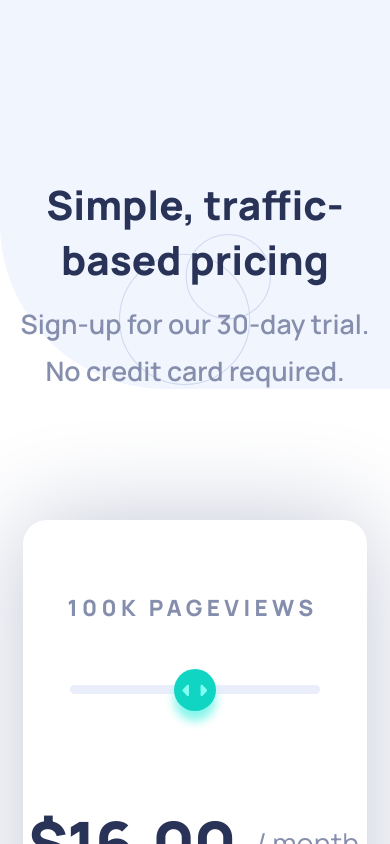
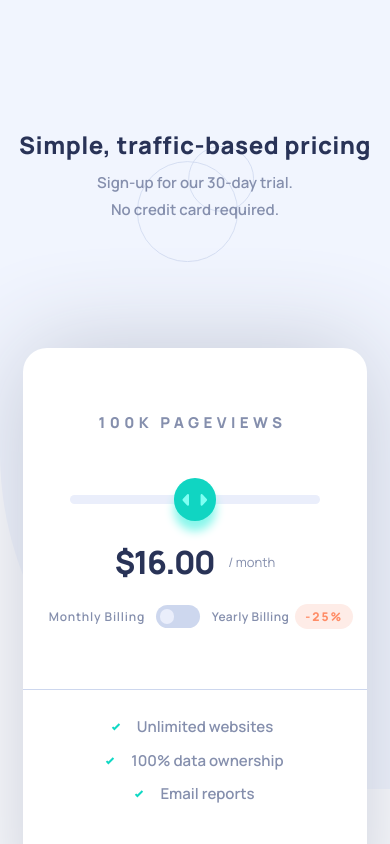
Before and after one commit to hrk-berserker27/Pricing-component, a Next.js app in the folder Next-app/: page / in a window 390 px wide. Shown: the top 844 px of the page. Built offline with nearby package versions, Linux system fonts and the light colour scheme.

Commit message:
Fixed all issues related to mobile layout

```diff
--- a/Next-app/pages/index.js
+++ b/Next-app/pages/index.js
@@ -1,5 +1,5 @@
 import Head from "next/head";
-import { useState, useEffect } from "react";
+import { useState } from "react";
 export default function App() {
   const [defaultValue, setValue] = useState("3");
 
--- a/Next-app/styles/styles.scss
+++ b/Next-app/styles/styles.scss
@@ -12,44 +12,53 @@
 main {
     min-height: 100vh;
     overflow: hidden;
-    max-width: 750px;
+    width: 100%;
     display: flex;
     flex-direction: column;
     align-items: center;
     background-image: url("../public/images/bg-pattern.svg");
-    background-size: 320%;
+    background-size: 649%;
     background-repeat: no-repeat;
     padding-bottom: 8em;
+    padding-top: 3em;
 
-    @media (min-width: 1000px) {
+
+    @media (min-width: 1050px) {
+        padding-top: 0.7em;
         max-width: 100vw;
         background-size: 120%;
-        background-position: 35% -8%;
+        background-position: 35% -7.5%;
+        padding-bottom: 8em;
     }
 }
 
 .main-header {
-    padding-top: 8.8em;
+    padding-top: 5em;
     text-align: center;
-    font-size: 1.26rem;
+    font-size: 1rem;
     display: flex;
     flex-direction: column;
     background-image: url(../public/images/pattern-circles.svg);
-    padding-bottom: 6.5em;
+    padding-bottom: 8em;
     width: 100%;
     background-repeat: no-repeat;
-    background-position: center 63.5%;
-    background-size: 39%;
+    background-position: center 53.5%;
+    background-size: 30%;
     color: map-get(d.$color-bucket, "Text & CTA Background");
 
-    @media (min-width: 1000px) {
+    h1 {
+        font-size: 1.5rem;
+        letter-spacing: 0.5px;
+    }
+
+    @media (min-width: 1050px) {
         flex-direction: row;
         flex-wrap: wrap;
         align-items: center;
-        padding-top: 5em;
+        padding-top: 5.9em;
         background-size: 11.5%;
-        background-position: center 55%;
-        padding-bottom: 4.5em;
+        background-position: center 50%;
+        padding-bottom: 5.58em;
 
         h1 {
             flex-basis: 100%;
@@ -67,12 +76,12 @@ main {
     }
 
     p {
-        font-size: 1.67rem;
+        font-size: 15px;
         padding-top: 0.7em;
         color: map-get(d.$color-bucket, "Text");
         font-weight: 600;
 
-        @media (min-width: 1000px) {
+        @media (min-width: 1050px) {
             padding: 0;
             padding-top: 14px;
             font-size: 15px;
@@ -84,7 +93,7 @@ main {
     p:last-child {
         padding-top: 0.4em;
 
-        @media (min-width: 1000px) {
+        @media (min-width: 1050px) {
             padding-top: 10px;
         }
     }
@@ -92,7 +101,7 @@ main {
 
 .slider-section {
     text-align: center;
-    padding-top: 4.5em;
+    padding-top: 4em;
     display: flex;
     flex-direction: column;
     width: 88%;
@@ -102,7 +111,7 @@ main {
     background-color: map-get(d.$color-bucket, "Pricing Component Background");
     box-shadow: 0 0.2px 100px hsl(225, 20%, 80%);
 
-    @media (min-width: 1000px) {
+    @media (min-width: 1050px) {
         width: 42vw;
         border-radius: 0.5em;
         padding-top: 0;
@@ -123,14 +132,14 @@ main {
     }
 
     span:first-child {
-        font-size: 1.4rem;
+        font-size: 15px;
         text-transform: uppercase;
         font-weight: 800;
         letter-spacing: 4.4px;
         padding-right: 5px;
         color: map-get(d.$color-bucket, "Text");
 
-        @media (min-width: 1000px) {
+        @media (min-width: 1050px) {
 
             font-size: 15px;
             letter-spacing: 1.5px;
@@ -141,36 +150,35 @@ main {
 
     .price-container {
         position: absolute;
-        top: 17.5em;
+        top: 33%;
         width: 100%;
         display: flex;
         align-items: center;
         justify-content: center;
         gap: 0.4em;
 
-        @media (min-width: 1000px) {
+        @media (min-width: 1050px) {
             position: static;
             width: auto;
         }
 
         span:first-child {
-            font-size: 4rem;
+            font-size: 2rem;
             font-weight: 800;
             letter-spacing: -1.5px;
-            transform: translateX(-3px);
             color: map-get(d.$color-bucket, "Text & CTA Background");
 
-            @media (min-width: 1000px) {
+            @media (min-width: 1050px) {
                 font-size: 2.5rem;
                 transform: translateX(-2px);
             }
         }
 
         span:last-child {
-            font-size: 1.8rem;
+            font-size: 13px;
             color: map-get(d.$color-bucket, "Text");
 
-            @media (min-width: 1000px) {
+            @media (min-width: 1050px) {
                 font-size: 1rem;
             }
         }
@@ -209,6 +217,7 @@ main {
                 cursor: pointer;
                 margin-top: -18px;
                 border: none;
+                @include d.toggleShadow;
 
                 &:hover {
                     cursor: -moz-grab;
@@ -218,6 +227,7 @@ main {
                 &:active {
                     cursor: -moz-grabbing;
                     cursor: grabbing;
+                    @include d.toggleShadow;
                 }
             }
 
@@ -271,18 +281,19 @@ main {
     }
 
     .toggle-container {
-        margin-top: 6.3em;
+        margin-top: 3em;
         display: flex;
         justify-content: center;
         align-items: center;
-        font-size: 1.5rem;
+        font-size: 12px;
         letter-spacing: 2px;
-        gap: 0.8em;
-        padding: 0.18em 0em;
         word-spacing: 0px;
-        padding-bottom: 1.2em;
+        padding-bottom: 1em;
+        gap: 0.5em;
+        padding-left: 2em;
+        padding-right: 1em;
 
-        @media (min-width: 1000px) {
+        @media (min-width: 1050px) {
             margin-top: 0.8em;
             font-size: 12px;
             padding: 0;
@@ -297,10 +308,10 @@ main {
         span:first-child {
             text-transform: capitalize;
             letter-spacing: 0.8px;
-            transform: translateX(44px);
             font-weight: 600;
+            font-size: 12px;
 
-            @media (min-width: 1000px) {
+            @media (min-width: 1050px) {
                 font-size: 12px;
                 letter-spacing: 0px;
                 transform: translateX(-44px);
@@ -312,12 +323,11 @@ main {
             height: 1.9em;
             border-radius: 1em;
             background-color: map-get(d.$color-bucket, "Toggle Background");
-            transform: translateX(1.8em);
             display: flex;
             align-items: center;
-            padding-left: 8px;
+            padding-left: 4px;
 
-            @media (min-width: 1000px) {
+            @media (min-width: 1050px) {
                 padding-left: 3px;
                 height: 1.7em;
                 transform: translateX(-3.3em) translateY(1px);
@@ -336,15 +346,18 @@ main {
             }
 
             .circle {
-                border: 2px solid;
+                @media (min-width: 1050px) {
+                    border: 2px solid;
+                    border-color: map-get(d.$color-bucket, "Text");
+                }
+
                 width: 1.2em;
                 height: 1.2em;
                 border-radius: 1em;
                 background-color: map-get(d.$color-bucket, "Empty Slider Bar");
-                border-color: map-get(d.$color-bucket, "Text");
+
                 transition: transform ease 500ms;
                 cursor: pointer;
-
 
             }
 
@@ -355,20 +368,20 @@ main {
 
         .billing {
             letter-spacing: 0.4px;
-            transform: translateX(-1.25em);
             font-weight: 600;
             color: map-get(d.$color-bucket, "Text");
+            padding-left: 0.5em;
 
-            @media (min-width: 1000px) {
-                transform: translateX(-3em);
+            @media (min-width: 1050px) {
+                transform: translateX(-3.5em);
                 letter-spacing: 0;
             }
         }
 
         .discount {
             display: inline-block;
-            border-radius: 10px;
-            font-size: 20px;
+            border-radius: 14px;
+            font-size: 12px;
             padding: 4px 10px;
             font-weight: 800;
             background-color: map-get(d.$color-bucket, "Discount Background");
@@ -376,11 +389,11 @@ main {
             position: relative;
             z-index: 1;
 
-            @media (min-width: 1000px) {
+            @media (min-width: 1050px) {
                 font-size: 10px;
                 border-radius: 10px;
                 padding: 0px;
-                transform: translateX(-40px);
+                transform: translateX(-47px);
 
                 &::after {
                     content: "25% discount";
@@ -401,10 +414,10 @@ main {
 
     footer {
         border-top: 1.5px solid map-get(d.$color-bucket, "Toggle Background");
-        padding-top: 2.7em;
+        padding-top: 1.5em;
+        padding-bottom: 1.7em;
 
-        @media (min-width: 1000px) {
-            padding-top: 0em;
+        @media (min-width: 1050px) {
             margin-top: 1em;
             padding-top: 1.85em;
             display: flex;
@@ -420,7 +433,7 @@ main {
             flex-direction: column;
             gap: 0.55em;
 
-            @media (min-width: 1000px) {
+            @media (min-width: 1050px) {
                 padding-left: 2.9em;
                 gap: 0.1em;
             }
@@ -429,12 +442,12 @@ main {
                 text-transform: none;
                 font-weight: 600;
                 letter-spacing: 0px;
-                font-size: 1.5em;
+                font-size: 15px;
                 display: flex;
                 align-items: center;
                 justify-content: center;
 
-                @media (min-width: 1000px) {
+                @media (min-width: 1050px) {
                     justify-content: flex-start;
                     font-size: 12px;
                     gap: 0;
@@ -443,8 +456,6 @@ main {
                 svg {
                     display: block;
                     transform: translate(-12px);
-
-                    @media (min-width: 1000px) {}
                 }
             }
 
@@ -452,6 +463,11 @@ main {
         }
 
         .button-container {
+            @media (min-width: 300px) and (max-width: 1050px) {
+                padding-top: 2.5em;
+                padding-bottom: 1em;
+            }
+
             button {
                 border: 0;
                 background-color: map-get(d.$color-bucket, "Text & CTA Background");
```
